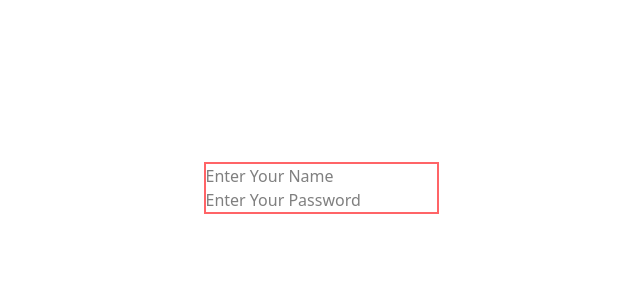
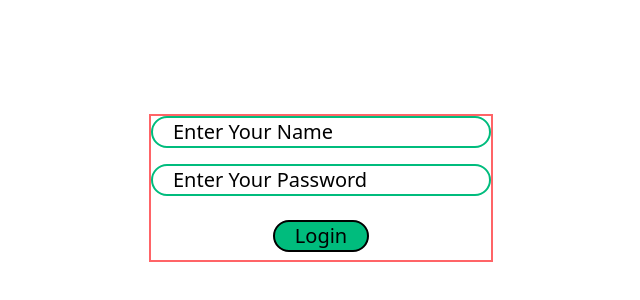
Before and after one commit to sumit007ind/Employee-mangement, a React (Vite) app in the folder Emp-mangement/: page / in a window 1280 px wide. Shown: the part 212-512 px from the top of the page, without its empty margins (319-959 px from the left). Built offline with nearby package versions, Linux system fonts and the light colour scheme.

Commit message:
Update Login.jsx

```diff
--- a/Emp-mangement/src/Components/Auth/Login.jsx
+++ b/Emp-mangement/src/Components/Auth/Login.jsx
@@ -6,10 +6,10 @@ const Login = () => {
         <div className='border-2 border-red-400
         '>
             <form className='flex flex-col items-center justify-center'>
-                <input type='email' placeholder='Enter Your Name'></input>
-                <input type='password' placeholder='Enter Your Password'>
-
-                </input>
+                <input className='text-black outline-none bg-transparent border-2 border-emerald-500  text-xl py -4 px-5 rounded-full placeholder:text-black' type='email' placeholder='Enter Your Name'></input>
+                <input className='text-black outline-none bg-transparent border-2 border-emerald-500  text-xl py -4 px-5 rounded-full mt-4 placeholder:text-black' type='password' placeholder='Enter Your Password'>
+ </input>
+                <button className='text-black outline-none border-2 bg-emerald-500  text-xl py -4 px-5 rounded-full mt-6 mb-2 placeholder:text-black'>Login</button>
             </form>
         </div>
 
```
